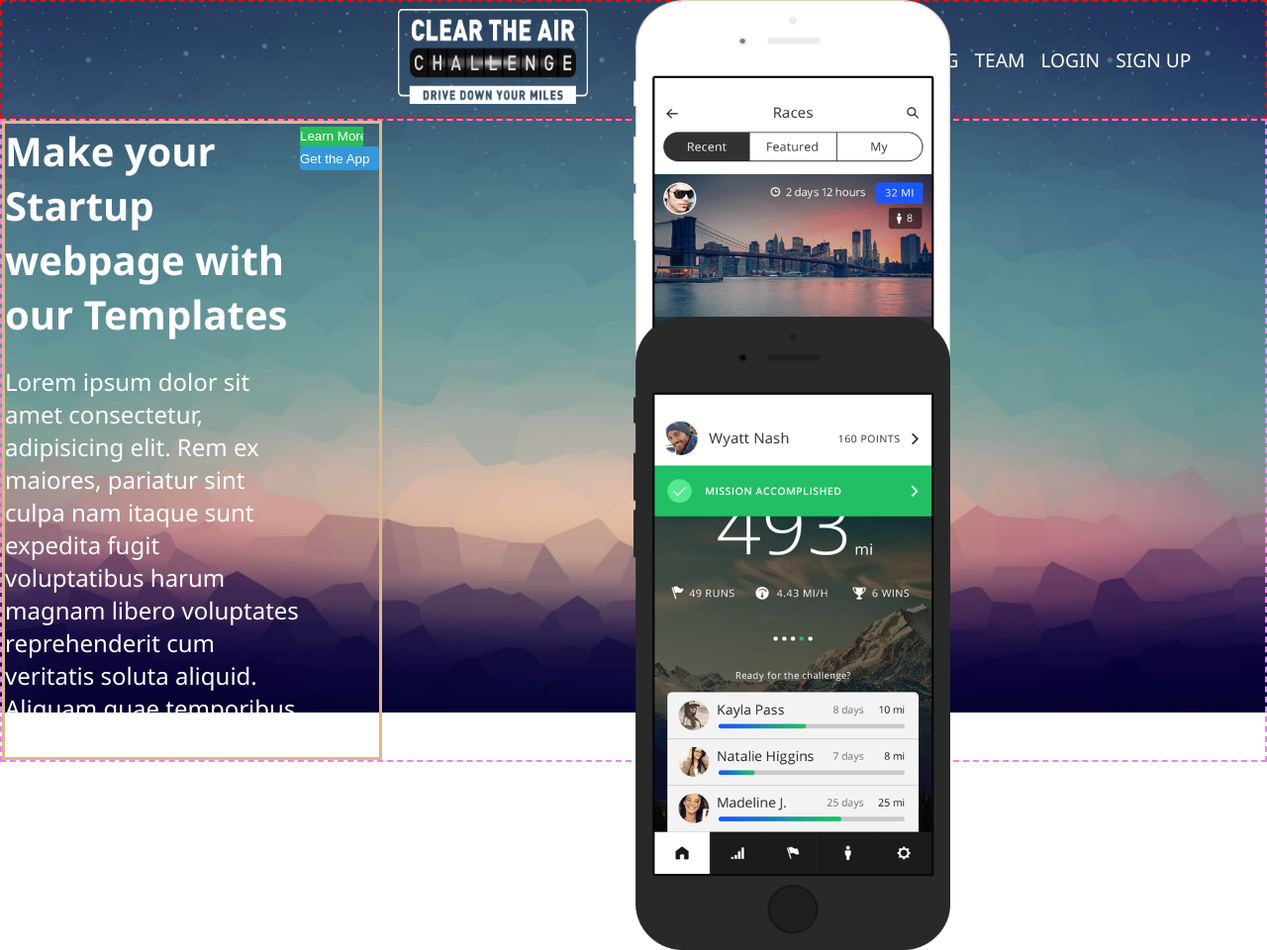
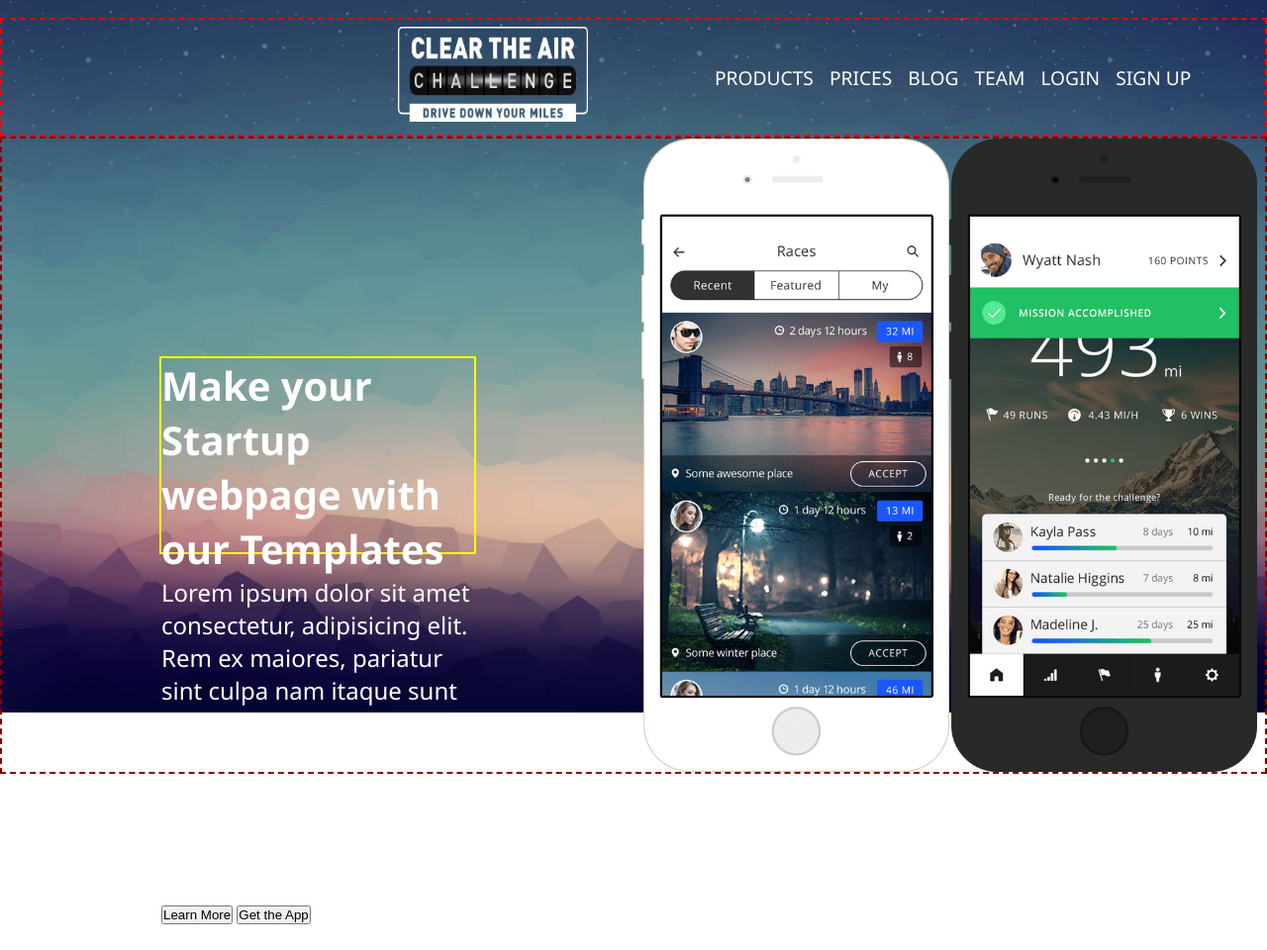
Before and after one commit to vincenzoarena/clearsample, a plain HTML site: page index.html in a window 1280 px wide. Shown: the whole page at 99% size. After the commit the page ends 934 px from the top, so only its background shows below. Drawn offline with Linux system fonts and the light colour scheme.

Commit message:
2022-01-28 - Working on the Header and fixing main - Update 002

```diff
--- a/css/home.css
+++ b/css/home.css
@@ -1,5 +1,7 @@
-main {
+/* main {
     display: flex;
+    height: 80vh;
+    justify-content: center;
     border: violet 2px dashed;
 }
 
@@ -8,8 +10,8 @@ main {
     display: flex;
     align-self: center;
     justify-content: center;
-    /* flex-direction: column; */
-    /* position: relative; */
+    flex-direction: column;
+    position: relative;
     top: 20vh;
     left: 20vw;
     border: 3px burlywood solid;
@@ -41,10 +43,14 @@ p {
     height: 1.5rem;
 }
 
+.phones {
+    border: green 2px solid;
+    background-color: royalblue;
+}
 .sphone1 img {
     width: 20rem;
     height: 40rem;
-    position: absolute;
+    position: relative;
     bottom: 10rem;
     left: 40rem;
 }
@@ -52,7 +58,42 @@ p {
 .sphone2 img {
     width: 20rem;
     height: 40rem;
-    position: absolute;
-    bottom: -10rem;
-    left: 40rem;
+    position: relative;
+    bottom: 9rem;
+    left: 31rem;
+} */
+
+
+main {
+    display: flex;
+    justify-content: space-around;
+    align-items: center;
+    border: darkred 2px dashed;
+    top: 50rem;
 }
+
+.letters {
+    display: flex;
+    flex-direction: column;
+    border: 2px solid yellow;
+    width: 25vw;
+    height: 25vh;
+}
+
+h1 {
+    font-size: 5vh;
+    /* padding-bottom: 3vh; */
+}
+
+p {
+    font-size: 3vh;
+}
+.phones {
+    display: flex;
+    width: 20rem;
+    height: 40rem;
+    justify-content: center;
+    /* position: relative;  */
+}
+
+.push
--- a/css/style.css
+++ b/css/style.css
@@ -17,6 +17,9 @@ body {
     font-family: var(--font-app);
     width: 100vw;
     height: 100vh;
+    display: flex;
+    flex-direction: column;
+    justify-content: center;
     background-image: var(--bg-img);
     background-repeat: no-repeat;
     background-size: 100%;
--- a/index.html
+++ b/index.html
@@ -34,17 +34,17 @@
                 </div>
                 <div class="push">
                     <input type="button" value="Learn More" class="button1">
-                    <input type="buttin" value="Get the App" class="button2">
+                    <input type="button" value="Get the App" class="button2">
                 </div>
             </article>
             <article>
                  <div class="phones">
-                    <div class="sphone1">
-                        <img src="./img/phone_001.png" alt="Phone 1">
-                    </div>
-                    <div class="sphone2">
-                        <img src="./img/phone_002.png" alt="Phone 2">
-                    </div>
+                    <!-- <div class="sphone1"> -->
+                        <img src="./img/phone_001.png" alt="Phone 1" class="sphone1">
+                    <!-- </div>
+                    <div class="sphone2"> -->
+                        <img src="./img/phone_002.png" alt="Phone 2" class="sphone2">
+                    <!-- </div> -->
                 </div>
             </article>
         <!-- </section> -->
```
